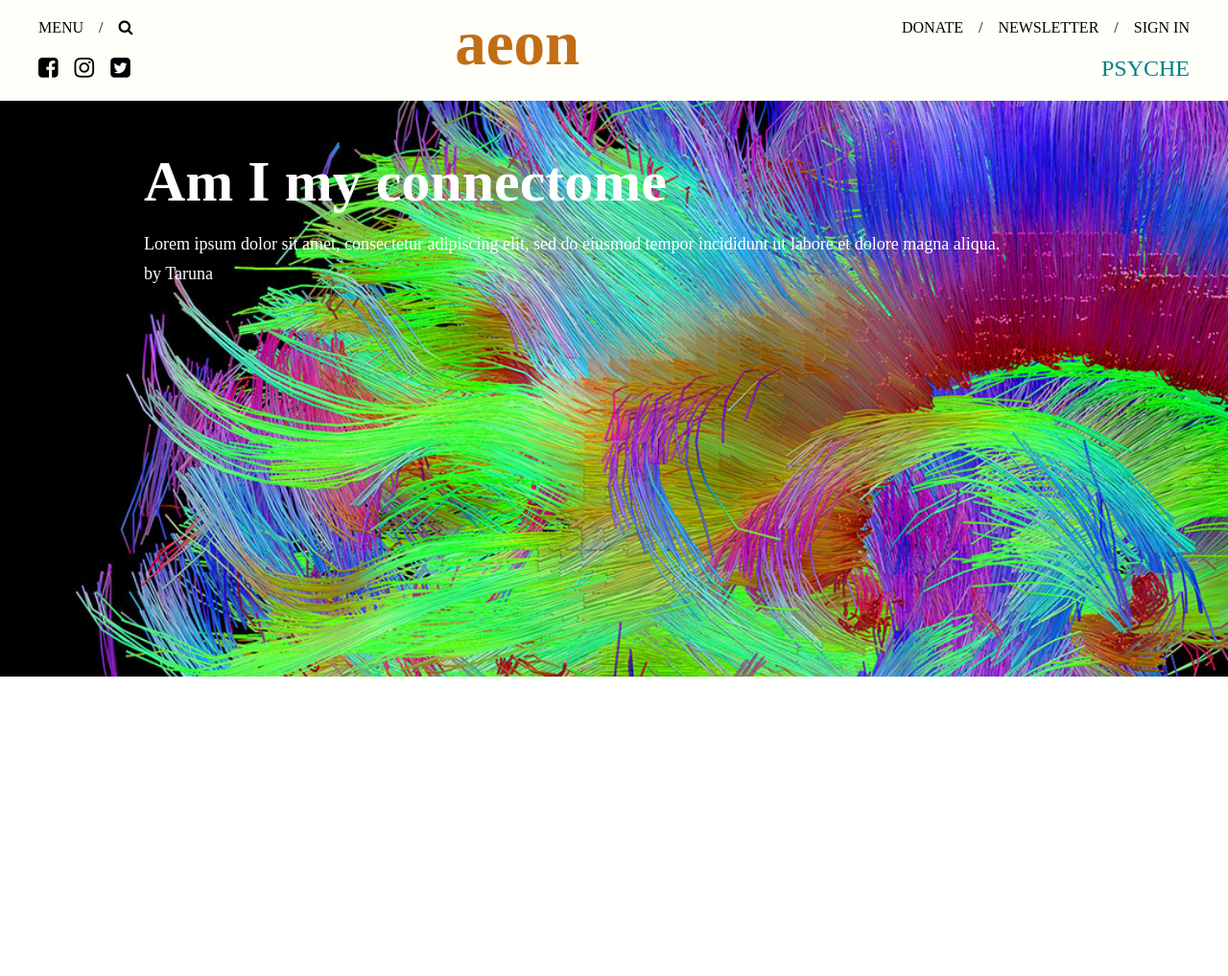
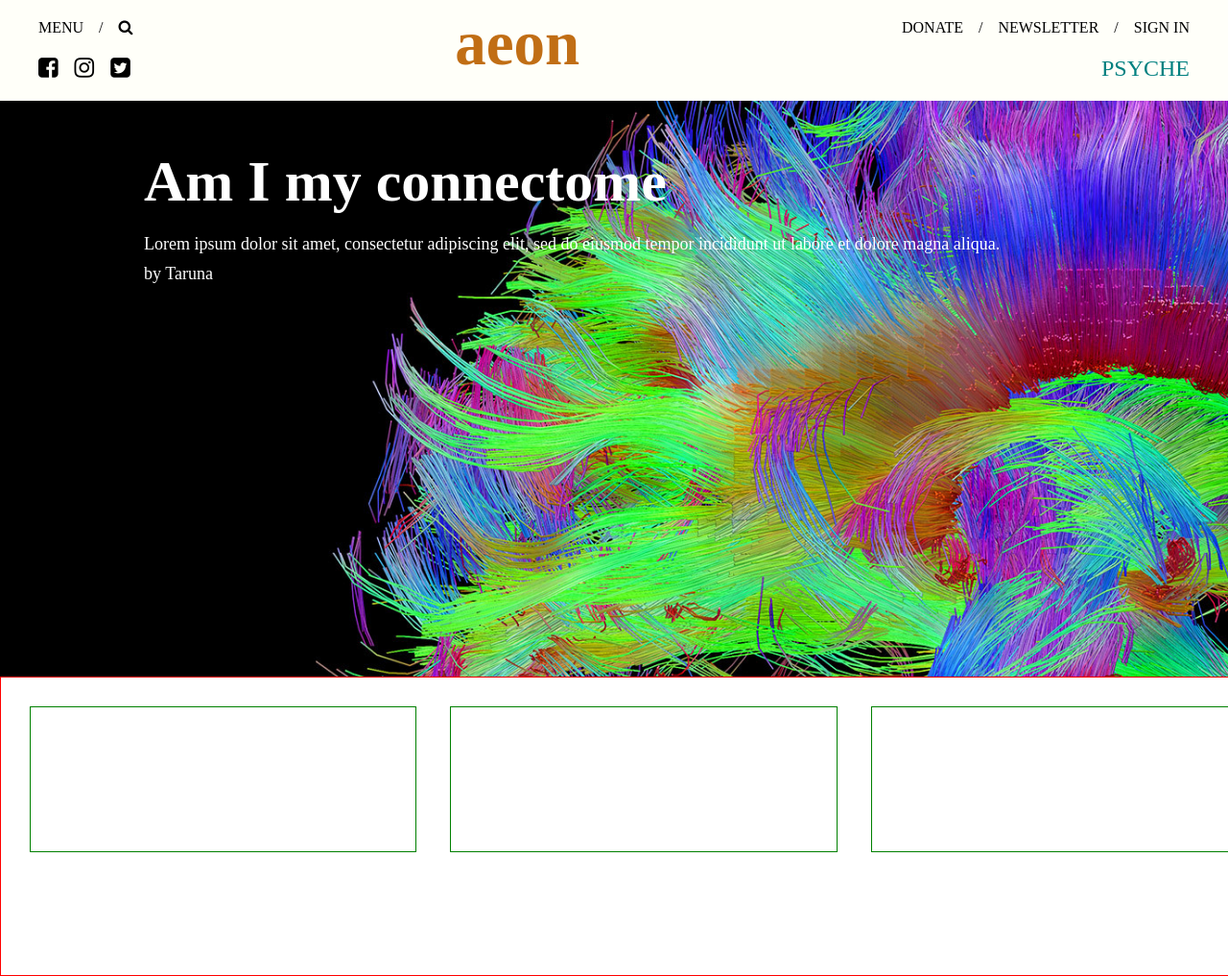
Before and after one commit to tshrivastav/learning-code, a plain HTML site: page index.html in a window 1280 px wide. Shown: the top 1017 px of the page at 96% size. Before the commit the page ends 800 px from the top, so only its background shows below. Drawn offline with Linux system fonts and the light colour scheme.

Commit message:
started designing card items

```diff
--- a/index.html
+++ b/index.html
@@ -56,6 +56,17 @@
 			<p>Lorem ipsum dolor sit amet, consectetur adipiscing elit, sed do eiusmod tempor incididunt ut labore et dolore magna aliqua.</p>
 			<p>by Taruna</p>
 		</div>
+		<div class="small-cards-row">
+			<div>
+
+			</div>
+			<div>
+
+			</div>
+			<div>
+
+			</div>
+		</div>
 	</section>
 
 </body>
--- a/style.css
+++ b/style.css
@@ -104,3 +104,29 @@
 	margin-top: 10px;
 	font-size: 18px;
 }
+
+.small-cards-row {
+ 	width: 100%;
+ 	height: 250px;
+ 	border: 1px solid red;
+ 	display: flex;
+ 	flex-flow: row nowrap;
+ 	padding: 30px;
+ 	justify-content: space-around;
+
+}
+
+.small-cards-row div {
+
+	height: 150px;
+	border: 1px solid green;
+	flex: 1;
+
+
+}
+
+.small-cards-row div:not(:first-child){
+
+	margin-left: 35px;
+
+}
```
